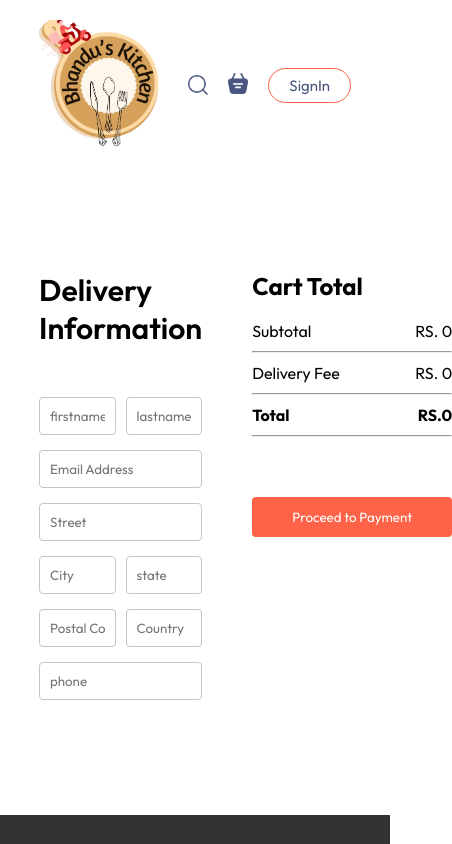
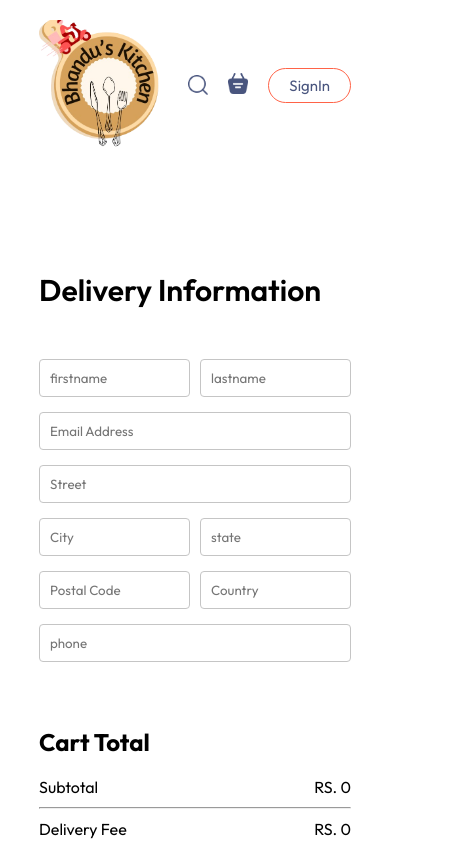
Before and after one commit to ashisbhandari/Bhandus-Kitchen, a React (Vite) app: page /order in a window 390 px wide. Shown: the top 844 px of the page, 452 px wide, since content can reach past the window. Built offline with nearby package versions, Linux system fonts and the light colour scheme.

Commit message:
cart page ra proceed to payment page responsive banaye

```diff
--- a/src/pages/placeorder/placeorder.css
+++ b/src/pages/placeorder/placeorder.css
@@ -34,3 +34,8 @@
 .place-order .cart-total button{
     margin-top: 30px;
 }
+@media (max-width:750px){
+    .place-order{
+        flex-direction:column;
+    }
+}
```
